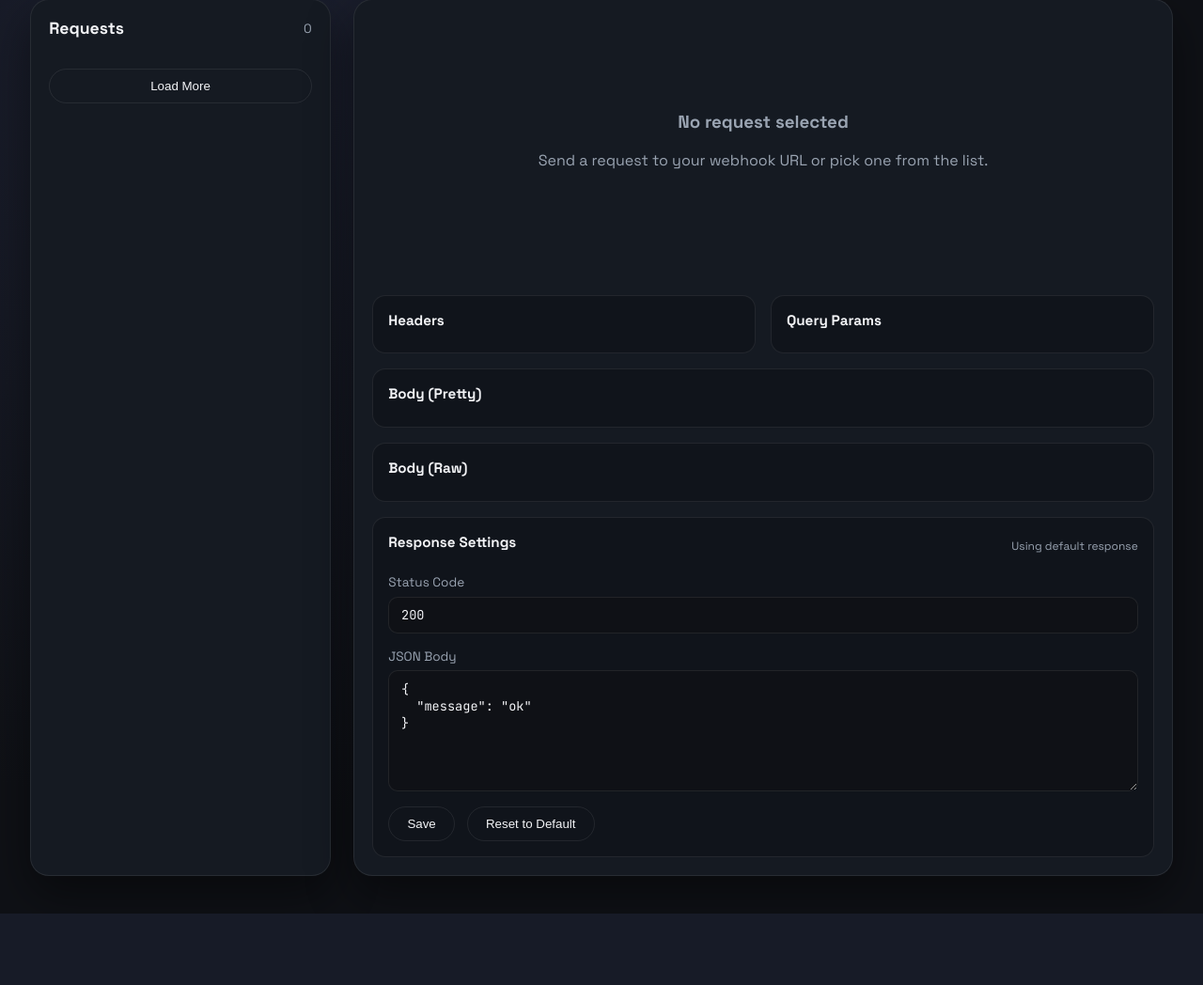
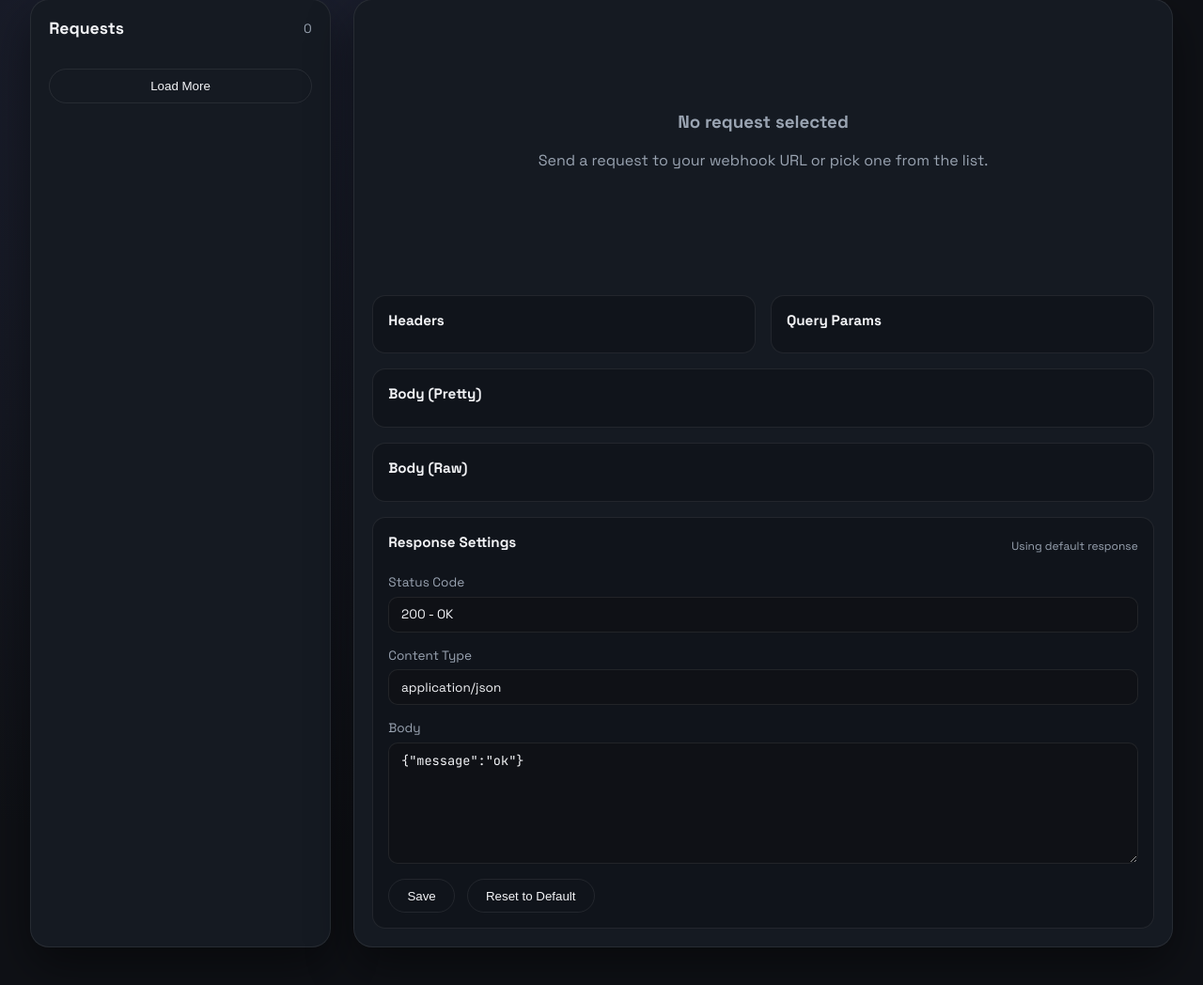
Before and after one commit to julpriandika29/EchoEndpoint, a FastAPI app: template app/templates/dashboard.html in a window 1280 px wide. Shown: the part 189-1237 px from the top of the page at 94% size. Before the commit the page ends 1161 px from the top, so only its background shows below. Run offline with FastAPI, Linux system fonts and the light colour scheme; the template is opened without the code that fills it, so the values that code supplies are empty.

Commit message:
Enhance response configuration with content type and body text options in the dashboard; update styles for dropdowns and improve documentation

```diff
--- a/app/main.py
+++ b/app/main.py
@@ -80,23 +80,32 @@ def validate_status_code(status_code: int) -> bool:
 
 
 def resolve_response_config(token: str) -> dict:
-    default_body = {"message": "ok"}
+    default_body_text = json.dumps({"message": "ok"})
     default_status = 200
+    default_content_type = "application/json"
     config = get_response_config(token)
     if not config:
-        return {"status_code": default_status, "body": default_body}
+        return {
+            "status_code": default_status,
+            "body": default_body_text,
+            "content_type": default_content_type,
+        }
 
     status_code = config.get("status_code", default_status)
     if not isinstance(status_code, int) or not validate_status_code(status_code):
-        return {"status_code": default_status, "body": default_body}
+        status_code = default_status
 
-    body_json = config.get("body_json", "")
-    try:
-        body = json.loads(body_json)
-    except (TypeError, json.JSONDecodeError):
-        return {"status_code": default_status, "body": default_body}
+    content_type = config.get("content_type") or default_content_type
+    if not isinstance(content_type, str) or not content_type.strip():
+        content_type = default_content_type
 
-    return {"status_code": status_code, "body": body}
+    body_text = config.get("body_json", default_body_text)
+    if body_text is None:
+        body_text = ""
+    if not isinstance(body_text, str):
+        body_text = str(body_text)
+
+    return {"status_code": status_code, "body": body_text, "content_type": content_type}
 
 
 @app.on_event("startup")
@@ -237,11 +246,24 @@ async def webhook_receiver(request: Request, token: str) -> Response:
 
     response_config = resolve_response_config(token)
     status_code = response_config["status_code"]
-    body = response_config["body"]
+    body_text = response_config["body"]
+    content_type = response_config["content_type"]
 
     if request.method == "HEAD":
         return Response(status_code=status_code)
-    return JSONResponse(content=body, status_code=status_code)
+
+    if content_type == "application/json":
+        try:
+            body_obj = json.loads(body_text)
+        except (TypeError, json.JSONDecodeError):
+            return Response(
+                content=body_text,
+                media_type="application/json",
+                status_code=status_code,
+            )
+        return JSONResponse(content=body_obj, status_code=status_code)
+
+    return Response(content=body_text, media_type=content_type, status_code=status_code)
 
 
 @app.get("/events/{token}")
@@ -375,15 +397,12 @@ def get_endpoint_response_config(token: str) -> JSONResponse:
     config = get_response_config(token)
     if not config:
         raise HTTPException(status_code=404, detail="Config not found")
-    try:
-        body = json.loads(config["body_json"])
-    except (TypeError, json.JSONDecodeError):
-        raise HTTPException(status_code=500, detail="Invalid stored config")
     return JSONResponse(
         content={
             "token": token,
             "status_code": config["status_code"],
-            "body": body,
+            "body": config["body_json"],
+            "content_type": config.get("content_type") or "application/json",
             "updated_at": config["updated_at"],
         }
     )
@@ -397,16 +416,22 @@ async def set_endpoint_response_config(request: Request, token: str) -> JSONResp
 
     payload = await request.json()
     status_code = payload.get("status_code")
-    body = payload.get("body")
+    body = payload.get("body", "")
+    content_type = payload.get("content_type") or "application/json"
     if not isinstance(status_code, int) or not validate_status_code(status_code):
         raise HTTPException(status_code=400, detail="Invalid status_code")
     if body is None:
-        raise HTTPException(status_code=400, detail="Missing body")
+        body_text = ""
+    elif isinstance(body, str):
+        body_text = body
+    else:
+        try:
+            body_text = json.dumps(body)
+        except (TypeError, ValueError):
+            body_text = str(body)
 
-    try:
-        body_json = json.dumps(body)
-    except (TypeError, ValueError):
-        raise HTTPException(status_code=400, detail="Body must be JSON-serializable")
+    if not isinstance(content_type, str) or not content_type.strip():
+        content_type = "application/json"
 
     updated_at = utc_now()
     conn = get_connection()
@@ -417,7 +442,7 @@ async def set_endpoint_response_config(request: Request, token: str) -> JSONResp
                 (token, status_code, body_json, content_type, updated_at)
             VALUES (?, ?, ?, ?, ?)
             """,
-            (token, status_code, body_json, "application/json", updated_at),
+            (token, status_code, body_text, content_type, updated_at),
         )
         conn.commit()
     finally:
--- a/app/static/app.js
+++ b/app/static/app.js
@@ -20,11 +20,22 @@ const detailBody = document.getElementById("detail-body");
 const detailBodyRaw = document.getElementById("detail-body-raw");
 const detailBodyMeta = document.getElementById("detail-body-meta");
 
-const responseStatusInput = document.getElementById("response-status-code");
 const responseBodyInput = document.getElementById("response-body");
 const responseSaveBtn = document.getElementById("response-save");
 const responseResetBtn = document.getElementById("response-reset");
 const responseStatusText = document.getElementById("response-status-text");
+
+const statusDropdown = document.getElementById("status-dropdown");
+const statusSelected = document.getElementById("status-selected");
+const statusSearch = document.getElementById("status-search");
+const statusOptionsEl = document.getElementById("status-options");
+const statusSearchWarning = document.getElementById("status-search-warning");
+
+const contentTypeDropdown = document.getElementById("content-type-dropdown");
+const contentTypeSelected = document.getElementById("content-type-selected");
+const contentTypeSearch = document.getElementById("content-type-search");
+const contentTypeOptionsEl = document.getElementById("content-type-options");
+const contentTypeSearchWarning = document.getElementById("content-type-search-warning");
 
 const copyBtn = document.getElementById("copy-url");
 const exportBtn = document.getElementById("export-json");
@@ -33,8 +44,42 @@ const loadMoreBtn = document.getElementById("load-more");
 
 const defaultResponse = {
   statusCode: 200,
-  body: { message: "ok" },
+  bodyText: '{"message":"ok"}',
+  contentType: "application/json",
 };
+
+const statusOptions = [
+  { code: 200, label: "OK" },
+  { code: 201, label: "Created" },
+  { code: 202, label: "Accepted" },
+  { code: 204, label: "No Content" },
+  { code: 301, label: "Moved Permanently" },
+  { code: 302, label: "Found" },
+  { code: 304, label: "Not Modified" },
+  { code: 400, label: "Bad Request" },
+  { code: 401, label: "Unauthorized" },
+  { code: 403, label: "Forbidden" },
+  { code: 404, label: "Not Found" },
+  { code: 409, label: "Conflict" },
+  { code: 422, label: "Unprocessable Entity" },
+  { code: 429, label: "Too Many Requests" },
+  { code: 500, label: "Internal Server Error" },
+  { code: 502, label: "Bad Gateway" },
+  { code: 503, label: "Service Unavailable" },
+  { code: 504, label: "Gateway Timeout" },
+];
+
+const contentTypeOptions = [
+  "application/json",
+  "text/plain",
+  "text/html",
+  "application/xml",
+  "application/x-www-form-urlencoded",
+  "application/octet-stream",
+];
+
+let selectedStatusCode = defaultResponse.statusCode;
+let selectedContentType = defaultResponse.contentType;
 
 function formatTimestamp(iso) {
   if (!iso) return "unknown";
@@ -184,9 +229,104 @@ function setupSSE() {
   });
 }
 
-function setResponseForm(statusCode, body) {
-  responseStatusInput.value = String(statusCode);
-  responseBodyInput.value = JSON.stringify(body, null, 2);
+function setStatusSelection(statusCode) {
+  const match = statusOptions.find((item) => item.code === statusCode);
+  selectedStatusCode = match ? match.code : defaultResponse.statusCode;
+  const label = match ? `${match.code} - ${match.label}` : `${defaultResponse.statusCode} - OK`;
+  statusSelected.textContent = label;
+}
+
+function setContentTypeSelection(value) {
+  const match = contentTypeOptions.find((item) => item === value);
+  selectedContentType = match || defaultResponse.contentType;
+  contentTypeSelected.textContent = selectedContentType;
+}
+
+function renderStatusOptions() {
+  const pattern = statusSearch.value.trim();
+  let regex = null;
+  let invalid = false;
+  if (pattern) {
+    let source = pattern;
+    if (!source.startsWith("^")) {
+      source = `^${source}`;
+    }
+    try {
+      regex = new RegExp(source, "i");
+    } catch (err) {
+      invalid = true;
+    }
+  }
+  statusSearchWarning.hidden = !invalid;
+  statusOptionsEl.innerHTML = "";
+  statusOptions.forEach((item) => {
+    const codeStr = String(item.code);
+    let match = true;
+    if (pattern) {
+      if (regex) {
+        match = regex.test(codeStr);
+      } else {
+        match = codeStr.toLowerCase().startsWith(pattern.toLowerCase());
+      }
+    }
+    if (!match) return;
+    const button = document.createElement("button");
+    button.type = "button";
+    button.textContent = `${item.code} - ${item.label}`;
+    button.addEventListener("click", () => {
+      setStatusSelection(item.code);
+      statusDropdown.open = false;
+    });
+    statusOptionsEl.appendChild(button);
+  });
+}
+
+function renderContentTypeOptions() {
+  const pattern = contentTypeSearch.value.trim();
+  let regex = null;
+  let invalid = false;
+  if (pattern) {
+    try {
+      regex = new RegExp(pattern, "i");
+    } catch (err) {
+      invalid = true;
+    }
+  }
+  contentTypeSearchWarning.hidden = !invalid;
+  contentTypeOptionsEl.innerHTML = "";
+  contentTypeOptions.forEach((item) => {
+    let match = true;
+    if (pattern) {
+      if (regex) {
+        match = regex.test(item);
+      } else {
+        match = item.toLowerCase().includes(pattern.toLowerCase());
+      }
+    }
+    if (!match) return;
+    const button = document.createElement("button");
+    button.type = "button";
+    button.textContent = item;
+    button.addEventListener("click", () => {
+      setContentTypeSelection(item);
+      contentTypeDropdown.open = false;
+    });
+    contentTypeOptionsEl.appendChild(button);
+  });
+}
+
+function setResponseForm(statusCode, bodyText, contentType) {
+  setStatusSelection(statusCode);
+  setContentTypeSelection(contentType);
+  let bodyValue = bodyText;
+  if (typeof bodyValue !== "string") {
+    try {
+      bodyValue = JSON.stringify(bodyValue, null, 2);
+    } catch (err) {
+      bodyValue = String(bodyValue);
+    }
+  }
+  responseBodyInput.value = bodyValue;
 }
 
 function setResponseStatus(message, isError = false) {
@@ -198,7 +338,11 @@ async function loadResponseConfig() {
   try {
     const res = await fetch(`/api/endpoints/${state.token}/response`);
     if (res.status === 404) {
-      setResponseForm(defaultResponse.statusCode, defaultResponse.body);
+      setResponseForm(
+        defaultResponse.statusCode,
+        defaultResponse.bodyText,
+        defaultResponse.contentType
+      );
       setResponseStatus("Using default response");
       return;
     }
@@ -207,7 +351,7 @@ async function loadResponseConfig() {
       return;
     }
     const data = await res.json();
-    setResponseForm(data.status_code, data.body);
+    setResponseForm(data.status_code, data.body, data.content_type || defaultResponse.contentType);
     setResponseStatus("Custom response loaded");
   } catch (err) {
     setResponseStatus("Failed to load response config", true);
@@ -215,25 +359,20 @@ async function loadResponseConfig() {
 }
 
 responseSaveBtn.addEventListener("click", async () => {
-  const statusCode = Number(responseStatusInput.value);
+  const statusCode = selectedStatusCode;
   if (!Number.isInteger(statusCode) || statusCode < 100 || statusCode > 599) {
-    setResponseStatus("Status code must be between 100 and 599", true);
+    setResponseStatus("Select a valid status code", true);
     return;
   }
 
-  let body;
-  try {
-    body = JSON.parse(responseBodyInput.value);
-  } catch (err) {
-    setResponseStatus("Body must be valid JSON", true);
-    return;
-  }
+  const body = responseBodyInput.value;
+  const contentType = selectedContentType;
 
   try {
     const res = await fetch(`/api/endpoints/${state.token}/response`, {
       method: "PUT",
       headers: { "Content-Type": "application/json" },
-      body: JSON.stringify({ status_code: statusCode, body }),
+      body: JSON.stringify({ status_code: statusCode, body, content_type: contentType }),
     });
     if (!res.ok) {
       setResponseStatus("Failed to save response config", true);
@@ -254,7 +393,11 @@ responseResetBtn.addEventListener("click", async () => {
       setResponseStatus("Failed to reset response config", true);
       return;
     }
-    setResponseForm(defaultResponse.statusCode, defaultResponse.body);
+    setResponseForm(
+      defaultResponse.statusCode,
+      defaultResponse.bodyText,
+      defaultResponse.contentType
+    );
     setResponseStatus("Reset to default");
   } catch (err) {
     setResponseStatus("Failed to reset response config", true);
@@ -292,6 +435,17 @@ loadMoreBtn.addEventListener("click", async () => {
   await fetchList(true);
 });
 
+setResponseForm(
+  defaultResponse.statusCode,
+  defaultResponse.bodyText,
+  defaultResponse.contentType
+);
+renderStatusOptions();
+renderContentTypeOptions();
+
+statusSearch.addEventListener("input", renderStatusOptions);
+contentTypeSearch.addEventListener("input", renderContentTypeOptions);
+
 fetchList(true);
 setupSSE();
 loadResponseConfig();
--- a/app/static/styles.css
+++ b/app/static/styles.css
@@ -410,6 +410,70 @@ button.danger {
   font-size: 0.85rem;
 }
 
+.dropdown {
+  border: 1px solid var(--border);
+  border-radius: 10px;
+  background: #0f1116;
+}
+
+.dropdown-toggle {
+  display: block;
+  padding: 0.6rem 0.8rem;
+  cursor: pointer;
+  color: var(--text);
+  list-style: none;
+}
+
+.dropdown-toggle::-webkit-details-marker {
+  display: none;
+}
+
+.dropdown-panel {
+  border-top: 1px solid var(--border);
+  padding: 0.6rem 0.8rem 0.8rem;
+  display: grid;
+  gap: 0.6rem;
+}
+
+.dropdown-panel input {
+  width: 100%;
+  background: #0f1116;
+  color: var(--text);
+  border: 1px solid var(--border);
+  border-radius: 8px;
+  padding: 0.5rem 0.6rem;
+  font-family: "JetBrains Mono", monospace;
+  font-size: 0.8rem;
+}
+
+.dropdown-options {
+  display: grid;
+  gap: 0.4rem;
+  max-height: 160px;
+  overflow-y: auto;
+}
+
+.dropdown-options button {
+  text-align: left;
+  border: 1px solid var(--border);
+  background: #111622;
+  color: var(--text);
+  padding: 0.5rem 0.6rem;
+  border-radius: 8px;
+  cursor: pointer;
+  font-size: 0.8rem;
+}
+
+.dropdown-options button:hover,
+.dropdown-options button:focus {
+  border-color: rgba(61, 220, 151, 0.7);
+}
+
+.filter-warning {
+  color: var(--accent-soft);
+  font-size: 0.75rem;
+}
+
 .response-actions {
   display: flex;
   gap: 0.8rem;
--- a/app/templates/dashboard.html
+++ b/app/templates/dashboard.html
@@ -81,12 +81,42 @@
               <span class="response-status" id="response-status-text"></span>
             </div>
             <div class="response-grid">
+              <div class="response-field">
+                <span>Status Code</span>
+                <details class="dropdown" id="status-dropdown">
+                  <summary class="dropdown-toggle" id="status-selected"></summary>
+                  <div class="dropdown-panel">
+                    <input
+                      type="text"
+                      id="status-search"
+                      placeholder="Filter by status code regex"
+                    />
+                    <span class="filter-warning" id="status-search-warning" hidden>
+                      Invalid regex; using starts-with
+                    </span>
+                    <div class="dropdown-options" id="status-options"></div>
+                  </div>
+                </details>
+              </div>
+              <div class="response-field">
+                <span>Content Type</span>
+                <details class="dropdown" id="content-type-dropdown">
+                  <summary class="dropdown-toggle" id="content-type-selected"></summary>
+                  <div class="dropdown-panel">
+                    <input
+                      type="text"
+                      id="content-type-search"
+                      placeholder="Filter by content type regex"
+                    />
+                    <span class="filter-warning" id="content-type-search-warning" hidden>
+                      Invalid regex; using contains
+                    </span>
+                    <div class="dropdown-options" id="content-type-options"></div>
+                  </div>
+                </details>
+              </div>
               <label class="response-field">
-                <span>Status Code</span>
-                <input type="number" id="response-status-code" min="100" max="599" />
-              </label>
-              <label class="response-field">
-                <span>JSON Body</span>
+                <span>Body</span>
                 <textarea id="response-body" rows="6"></textarea>
               </label>
             </div>
```
Also changed, not shown: docs/REPOSITORY_CONTEXT.md (+2 -2 lines).
